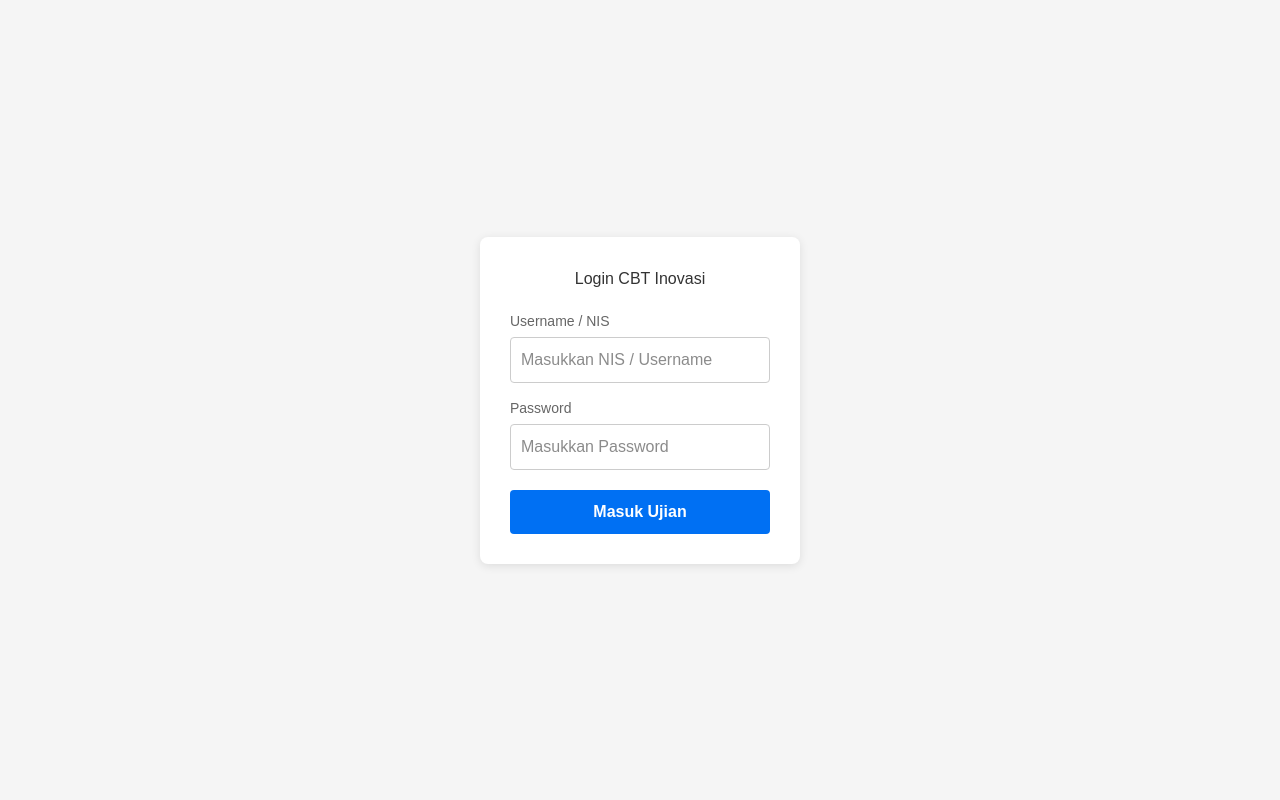
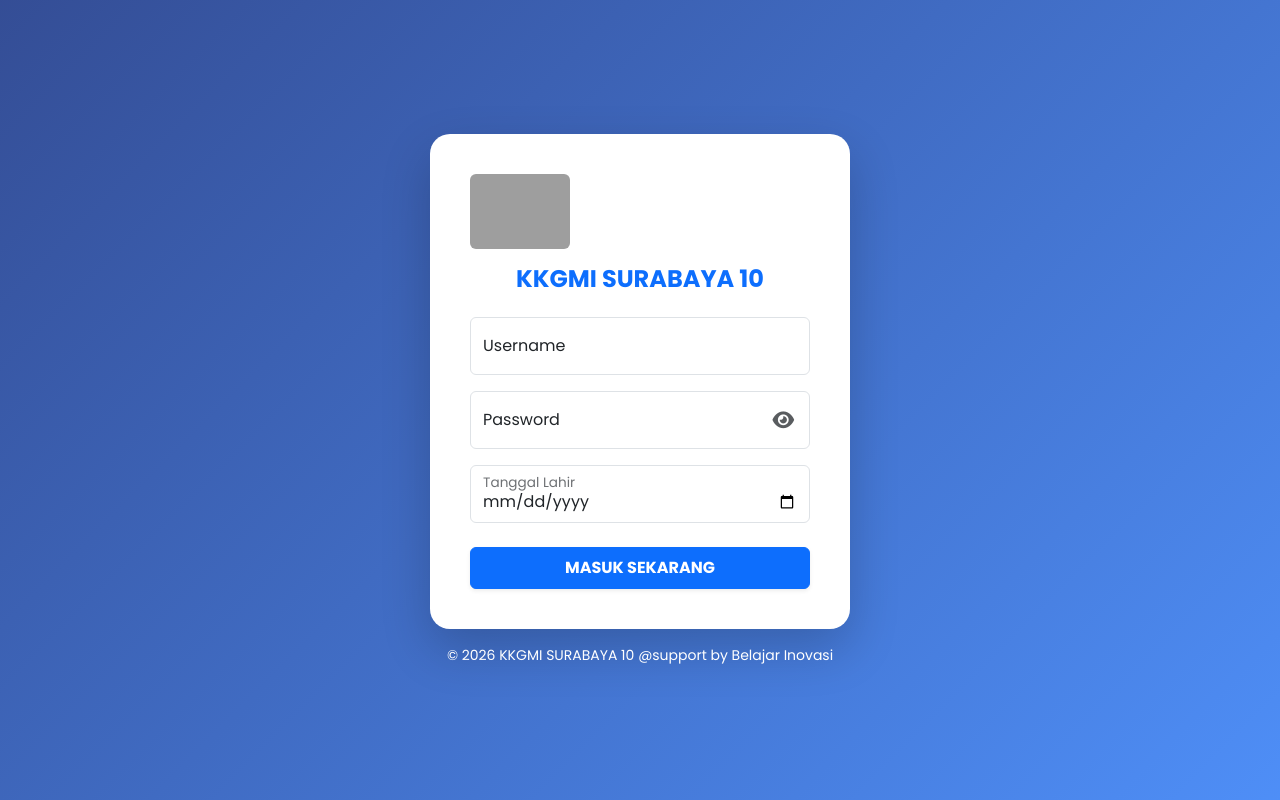
Before and after one commit to suwanto-belajar-inovasi/cbtok, a Next.js app: page / in a window 1280 px wide. Built offline with nearby package versions, Linux system fonts and the light colour scheme; grey boxes are pictures that could not be loaded.

Commit message:
Update teks login KKGMI

```diff
--- a/app/page.tsx
+++ b/app/page.tsx
@@ -5,45 +5,136 @@ import { useState } from 'react';
 export default function Page() {
   const [username, setUsername] = useState('');
   const [password, setPassword] = useState('');
+  const [tglLahir, setTglLahir] = useState('');
+  const [showPassword, setShowPassword] = useState(false);
+  const [loading, setLoading] = useState(false);
 
-  const handleLogin = (e: React.FormEvent) => {
+  const handleLogin = async (e: React.FormEvent) => {
     e.preventDefault();
-    alert(`Mencoba login dengan Username/NIS: ${username}`);
+    setLoading(true);
+
+    try {
+      const res = await fetch('/api/login', {
+        method: 'POST',
+        headers: { 'Content-Type': 'application/json' },
+        body: JSON.stringify({ username, password, tglLahir })
+      });
+
+      const result = await res.json();
+
+      if (result.status === 'success') {
+        const user = result.data;
+        user.LogoUrl = result.logo;
+        localStorage.setItem('cbt_user', JSON.stringify(user));
+
+        window.location.href = '/index.html';
+      } else {
+        alert('Gagal Login: ' + result.msg);
+      }
+    } catch (err) {
+      alert('Terjadi kesalahan jaringan atau server tidak merespons.');
+    } finally {
+      setLoading(false);
+    }
   };
 
   return (
-    <div style={{ display: 'flex', justifyContent: 'center', alignItems: 'center', minHeight: '100vh', fontFamily: 'sans-serif', backgroundColor: '#f5f5f5' }}>
-      <form onSubmit={handleLogin} style={{ background: '#fff', padding: '30px', borderRadius: '8px', boxShadow: '0 2px 10px rgba(0,0,0,0.1)', width: '320px' }}>
-        <h2 style={{ textAlign: 'center', marginBottom: '20px', color: '#333' }}>Login CBT Inovasi</h2>
+    <>
+      <link href="https://fonts.googleapis.com/css2?family=Poppins:wght@300;400;600;700&display=swap" rel="stylesheet" />
+      <link href="https://cdnjs.cloudflare.com/ajax/libs/font-awesome/6.4.0/css/all.min.css" rel="stylesheet" />
+      <link href="https://cdn.jsdelivr.net/npm/bootstrap@5.3.0/dist/css/bootstrap.min.css" rel="stylesheet" />
 
-        <div style={{ marginBottom: '15px' }}>
-          <label style={{ display: 'block', marginBottom: '5px', fontSize: '14px', color: '#666' }}>Username / NIS</label>
+      <div style={{
+        fontFamily: "'Poppins', sans-serif",
+        minHeight: '100vh',
+        display: 'flex',
+        flexDirection: 'column',
+        alignItems: 'center',
+        justifyContent: 'center',
+        background: "linear-gradient(135deg, rgba(30,58,138,0.9) 0%, rgba(59,130,246,0.9) 100%)",
+        padding: '20px'
+      }}>
+
+        <div style={{
+          background: 'white',
+          borderRadius: '20px',
+          boxShadow: '0 20px 50px rgba(0,0,0,0.2)',
+          width: '100%',
+          maxWidth: '420px',
+          padding: '40px',
+          zIndex: 2
+        }}>
+
+          <div className="text-center mb-4">
+            {/* Ganti tautan (src) gambar di bawah ini jika Anda memiliki link logo KKGMI yang spesifik */}
+            <img
+              src="https://lh3.googleusercontent.com/d/1SCvmdQxuqmX_f0gBaYt0Ob53Tws97Hnq"
+              className="mb-3 rounded"
+              width="100"
+              alt="Logo KKGMI"
+            />
+            <h4 className="fw-bold text-center" style={{ color: '#0d6efd' }}>
+              KKGMI SURABAYA 10<br/>
+            </h4>
+          </div>
+
+          <form onSubmit={handleLogin}>
+            <div className="form-floating mb-3">
               <input
                 type="text"
+                className="form-control"
+                placeholder="User"
+                required
                 value={username}
                 onChange={(e) => setUsername(e.target.value)}
-            style={{ width: '100%', padding: '10px', borderRadius: '4px', border: '1px solid #ccc', boxSizing: 'border-box' }}
-            placeholder="Masukkan NIS / Username"
-            required
               />
+              <label>Username</label>
             </div>
 
-        <div style={{ marginBottom: '20px' }}>
-          <label style={{ display: 'block', marginBottom: '5px', fontSize: '14px', color: '#666' }}>Password</label>
+            <div className="form-floating mb-3 position-relative">
               <input
-            type="password"
+                type={showPassword ? "text" : "password"}
+                className="form-control"
+                placeholder="Pass"
+                required
                 value={password}
                 onChange={(e) => setPassword(e.target.value)}
-            style={{ width: '100%', padding: '10px', borderRadius: '4px', border: '1px solid #ccc', boxSizing: 'border-box' }}
-            placeholder="Masukkan Password"
-            required
               />
+              <label>Password</label>
+              <i
+                className={`fas ${showPassword ? 'fa-eye-slash' : 'fa-eye'} position-absolute top-50 end-0 translate-middle-y me-3 text-muted`}
+                style={{ cursor: 'pointer', zIndex: 10, fontSize: '1.2rem' }}
+                onClick={() => setShowPassword(!showPassword)}
+              ></i>
             </div>
 
-        <button type="submit" style={{ width: '100%', padding: '10px', backgroundColor: '#0070f3', color: 'white', border: 'none', borderRadius: '4px', fontWeight: 'bold', cursor: 'pointer' }}>
-          Masuk Ujian
+            <div className="form-floating mb-4">
+              <input
+                type="date"
+                className="form-control"
+                required
+                value={tglLahir}
+                onChange={(e) => setTglLahir(e.target.value)}
+              />
+              <label>Tanggal Lahir</label>
+            </div>
+
+            <button
+              type="submit"
+              disabled={loading}
+              className="btn btn-primary w-100 py-2 fw-bold shadow-sm"
+              style={{ backgroundColor: '#0d6efd', borderColor: '#0d6efd' }}
+            >
+              {loading ? 'MEMPROSES...' : 'MASUK SEKARANG'}
             </button>
           </form>
         </div>
+
+        <div className="text-center mt-3 text-white small z-3">
+          © 2026 KKGMI SURABAYA 10 @support by Belajar Inovasi
+        </div>
+
+      </div>
+    </>
   );
 }
```
Lines whose indentation alone changed are shown as unchanged.
